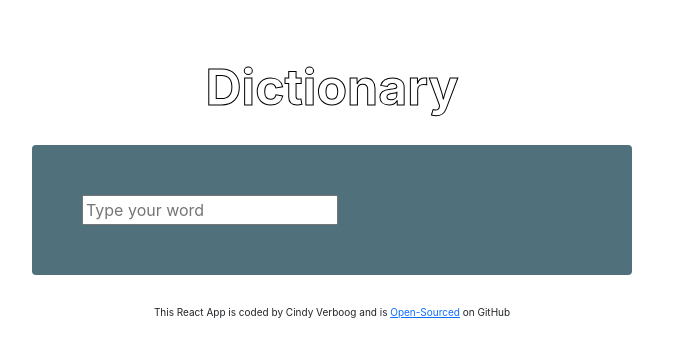
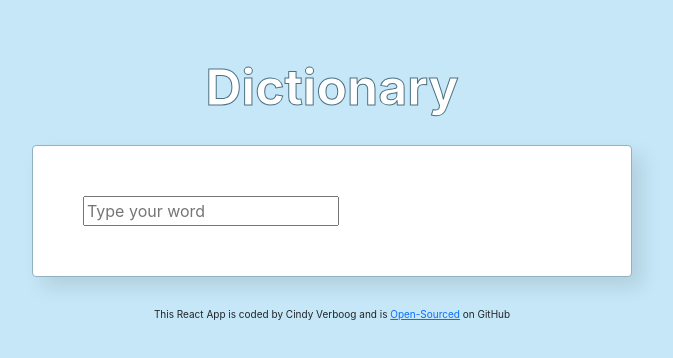
Before and after one commit to Queenstreetcoding/dictionary-app-react, a React (Create React App) app: page / in a window 1280 px wide. Shown: the top 358 px of the page, without its empty margins (308-981 px from the left). Built offline with nearby package versions, Linux system fonts and the light colour scheme.

Commit message:
Added apiUrl and functionality

```diff
--- a/package.json
+++ b/package.json
@@ -6,6 +6,7 @@
     "@testing-library/jest-dom": "^5.16.5",
     "@testing-library/react": "^13.4.0",
     "@testing-library/user-event": "^13.5.0",
+    "axios": "^1.4.0",
     "bootstrap-icons": "^1.10.5",
     "react": "^18.2.0",
     "react-dom": "^18.2.0",
--- a/src/App.css
+++ b/src/App.css
@@ -5,7 +5,7 @@
     text-align: center;
     font-size: 50px;
     color: white;
-    -webkit-text-stroke: 1px black;
+    -webkit-text-stroke: 1px #4d7181;
 }
 
 footer {
--- a/src/Dictionary.css
+++ b/src/Dictionary.css
@@ -2,7 +2,9 @@
     display: block;
     margin: 0 auto;
     padding: 50px;
-    background-color: #50717b;
+    background-color: white;
     border-radius: 4px;
+    border: 1px solid #91b2c2;
+    box-shadow: 10px 10px 20px rgba(0, 0, 0, 0.1);
     max-width: 600px;
 }
--- a/src/Dictionary.js
+++ b/src/Dictionary.js
@@ -1,16 +1,23 @@
 import React, { useState } from "react";
+import axios from "axios";
 import "./Dictionary.css"
 
 export default function Dictionary(){
     let [keyword, setKeyword] = useState("");
 
+    function handleResponse(response){
+        console.log(response.data[0]);
+    }
+
     function search(event){
         event.preventDefault();
-        alert (`Searching for ${keyword}`);
+
+        let apiUrl=`https://api.dictionaryapi.dev/api/v2/entries/en/${keyword}`;
+        axios.get(apiUrl).then(handleResponse);
     }
 
     function handleKeywordChange(event){
-        setKeyword(event.target.value)
+        setKeyword(event.target.value);
     }
 
     return(
--- a/src/index.css
+++ b/src/index.css
@@ -1,5 +1,6 @@
 body {
   margin: 0;
+  background-color: #c5e7f7;
   font-family: -apple-system, BlinkMacSystemFont, 'Segoe UI', 'Roboto', 'Oxygen',
     'Ubuntu', 'Cantarell', 'Fira Sans', 'Droid Sans', 'Helvetica Neue',
     sans-serif;
```
Also changed, not shown: 1 other file (tests, documents, lock files or other folders).
